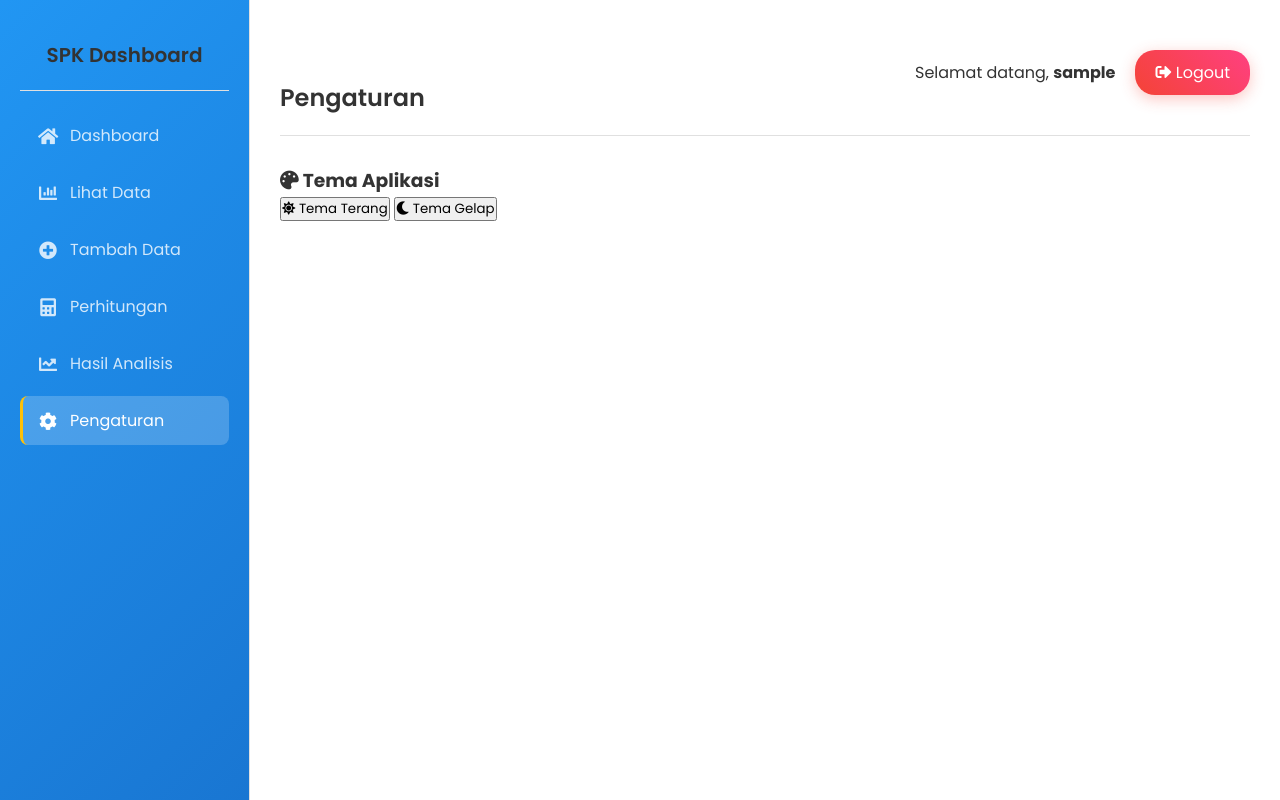
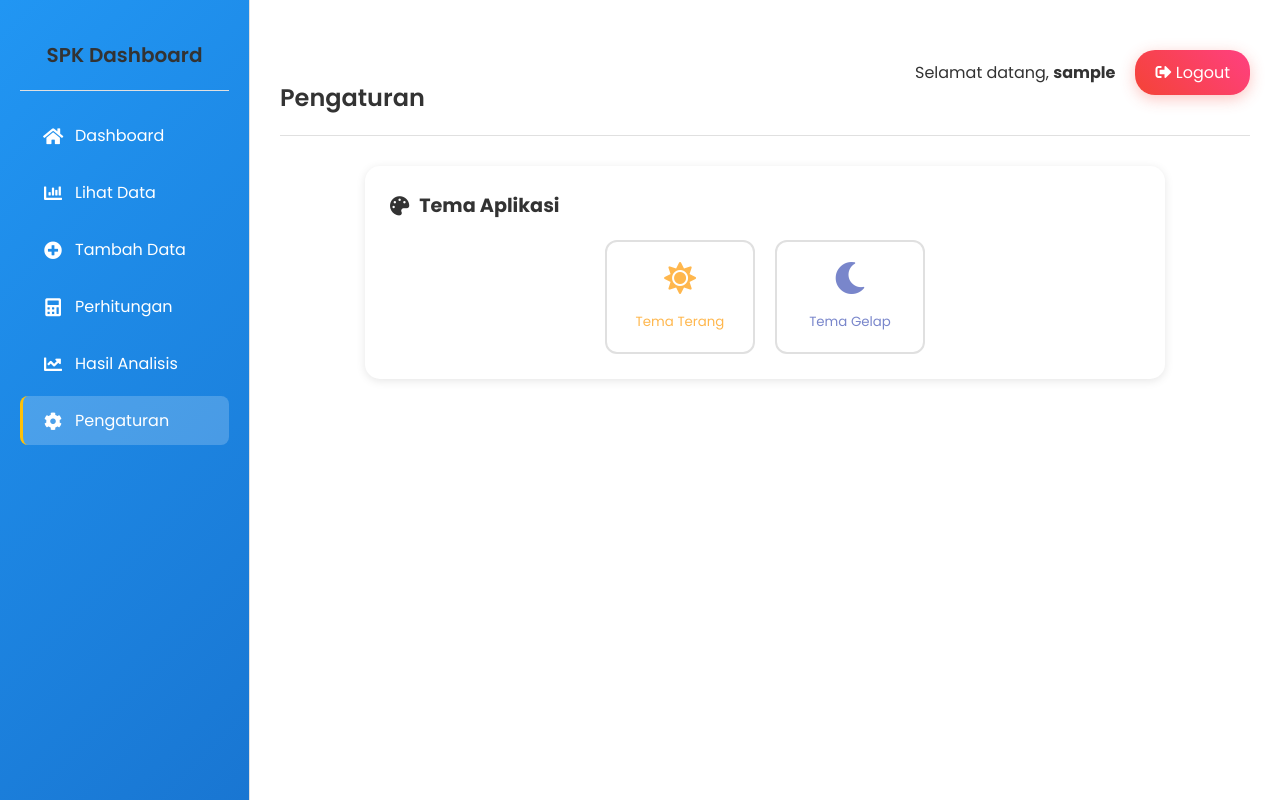
Before and after one commit to ArizalMuluk/SPK-web, a Flask app: page /settings in a window 1280 px wide. Run offline with Flask 3, Linux system fonts and the light colour scheme; the visitor is signed in with stand-in values (Sample User, id 1); some libraries are stand-ins or nearby versions.

Commit message:
add button for change theme

```diff
--- a/static/style.css
+++ b/static/style.css
@@ -598,3 +598,79 @@ body {
 .sidebar.active {
     transform: translateX(0);
 }
+
+/* Menghilangkan underline pada menu sidebar */
+.sidebar .menu-item {
+    text-decoration: none;
+    display: flex;
+    align-items: center;
+    padding: 12px 20px;
+    color: inherit;
+    transition: all 0.3s ease;
+}
+
+/* Styling untuk container pengaturan tema */
+.settings-container {
+    max-width: 800px;
+    margin: 20px auto;
+}
+
+.settings-card {
+    background: var(--card-bg);
+    border-radius: 15px;
+    padding: 25px;
+    box-shadow: var(--shadow);
+    margin-bottom: 20px;
+}
+
+.settings-title {
+    font-size: 1.2rem;
+    color: var(--text-color);
+    margin-bottom: 20px;
+    display: flex;
+    align-items: center;
+    gap: 10px;
+}
+
+.theme-selector {
+    display: flex;
+    gap: 20px;
+    justify-content: center;
+}
+
+.theme-option {
+    display: flex;
+    flex-direction: column;
+    align-items: center;
+    gap: 10px;
+    padding: 20px;
+    border-radius: 12px;
+    cursor: pointer;
+    transition: all 0.3s ease;
+    border: 2px solid var(--border-color);
+    background: var(--card-bg);
+    width: 150px;
+}
+
+.theme-option i {
+    font-size: 2rem;
+    margin-bottom: 8px;
+}
+
+.theme-option.light-theme {
+    color: #FFB74D;
+}
+
+.theme-option.dark-theme {
+    color: #7986CB;
+}
+
+.theme-option:hover {
+    transform: translateY(-5px);
+    box-shadow: var(--shadow);
+}
+
+.theme-option.active {
+    border-color: var(--primary-color);
+    background: rgba(var(--primary-color), 0.1);
+}
--- a/templates/settings.html
+++ b/templates/settings.html
@@ -20,30 +20,30 @@
             <h3>SPK Dashboard</h3>
         </div>
         <div class="sidebar-menu">
-            <div class="menu-item">
+            <a href="/" class="menu-item">
                 <i class="fas fa-home"></i>
                 <span>Dashboard</span>
-            </div>
-            <div class="menu-item">
+            </a>
+            <a href="/data" class="menu-item">
                 <i class="fas fa-chart-bar"></i>
                 <span>Lihat Data</span>
-            </div>
-            <div class="menu-item">
+            </a>
+            <a href="/add" class="menu-item">
                 <i class="fas fa-plus-circle"></i>
                 <span>Tambah Data</span>
-            </div>
-            <div class="menu-item">
+            </a>
+            <a href="/calculation" class="menu-item">
                 <i class="fas fa-calculator"></i>
                 <span>Perhitungan</span>
-            </div>
-            <div class="menu-item">
+            </a>
+            <a href="/analysis" class="menu-item">
                 <i class="fas fa-chart-line"></i>
                 <span>Hasil Analisis</span>
-            </div>
-            <div class="menu-item active">
+            </a>
+            <a href="/settings" class="menu-item active">
                 <i class="fas fa-cog"></i>
                 <span>Pengaturan</span>
-            </div>
+            </a>
         </div>
     </div>
 
```
Also changed, not shown: templates/dashboard.html (+12 -12 lines).
